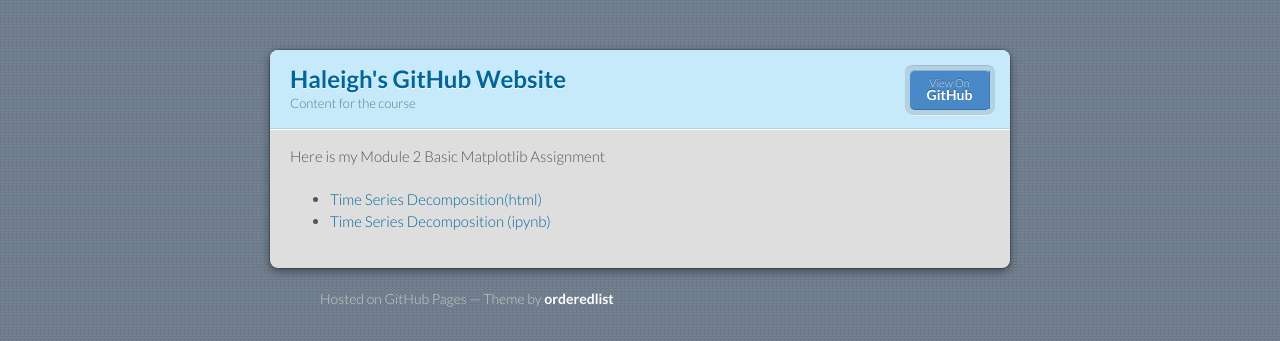
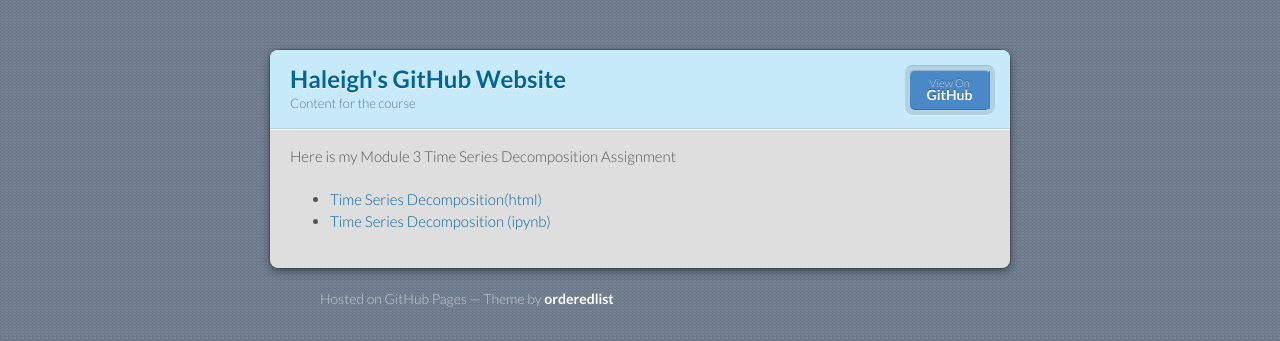
Before and after one commit to hbenson52/hbenson52.github.io, a Jekyll site: the page built from Haleigh Module 3/index.md, in a window 1280 px wide. Shown: the top 341 px of the page. Built offline with Jekyll 4.4.1, drawn with Linux system fonts in a browser that asks for light colours; our own code applies the rules of GitHub Pages for plain Markdown files.

Commit message:
Update index.md

```diff
--- a/Haleigh Module 3/index.md
+++ b/Haleigh Module 3/index.md
@@ -3,6 +3,6 @@ title: Module 3 Assignment
 description: GitHub Content Folder
 ---
 
-Here is my Module 2 Basic Matplotlib Assignment
+Here is my Module 3 Time Series Decomposition Assignment
 - [Time Series Decomposition(html)](PublicM3TimeSeriesDecomposition.html)
 - [Time Series Decomposition (ipynb)](PublicM3TimeSeriesDecomposition.ipynb)
```
